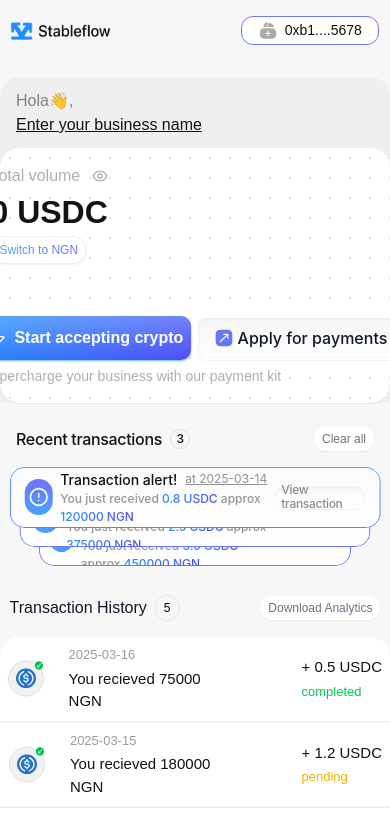
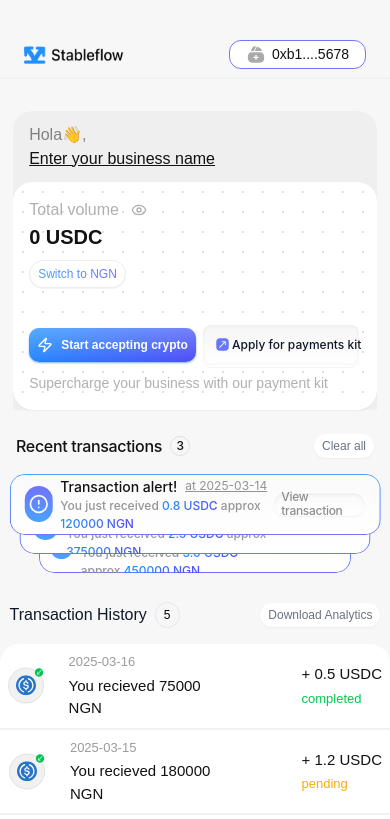
Before and after one commit to stableflowng-ship-it/Stableflow-frontend, a Next.js app: page /dashboard in a window 390 px wide. Shown: the top 819 px of the page. Built offline with nearby package versions, Linux system fonts and the light colour scheme; a web font is replaced by a local one.

Commit message:
major changes

```diff
--- a/src/app/dashboard/page.tsx
+++ b/src/app/dashboard/page.tsx
@@ -70,7 +70,7 @@
       }
   return (
     <div className='w-screen grid items-center overflow-hidden lg:gap-[2rem] gap-[2rem] justify-center bg-[#f7f7f7] h-full'>
-      <div className="flex justify-between w-screen lg:w-[100%] lg:mt-[4rem] mt-[1rem] px-[0.7rem] lg:px-0 items-center">
+      <div className="flex justify-between w-screen lg:w-[100%] lg:mt-[4rem] mt-[2.5rem] px-[1.5rem] lg:border-b-0 border-b-[2px] pb-[0.5rem] lg:pb-0 border-[#F1F1F1] lg:px-0 items-center">
         <Image
           src={logo}
           alt="logo"
@@ -83,8 +83,8 @@
           />
         </div>
       </div>
-      <div className="flex flex-col  overflow-hidden items-start justify-center gap-[24px] h-full bg-[#f7f7f7] ">
-        <div className='flex flex-col w-screen lg:w-full border-[#EFEFEF] rounded-t-[20px] bg-[#EFEFEF]'>
+      <div className="flex flex-col  overflow-hidden lg:items-start items-center  justify-center gap-[24px] h-full bg-[#f7f7f7] ">
+        <div className='flex flex-col items-center justify-center m-auto lg:w-full border-[#EFEFEF] rounded-t-[20px] bg-[#EFEFEF]'>
         <Dialog.Root open={open} onOpenChange={closee}>
           <div className='flex items-center justify-between w-full py-[0.7rem] px-[1rem] bg-transparent'>
               <div className='grid decoration-0 cursor-pointer' onClick={openModal}>
--- /dev/null
+++ b/src/app/head.tsx
@@ -0,0 +1,10 @@
+// app/head.tsx
+export default function Head() {
+    return (
+      <>
+        <title>Create Next App</title>
+        <meta name="description" content="Generated by create next app" />
+        <meta name="viewport" content="width=device-width, initial-scale=1" />
+      </>
+    );
+  }
--- a/src/app/layout.tsx
+++ b/src/app/layout.tsx
@@ -2,6 +2,7 @@
 import type { Metadata } from "next";
 import { Geist, Geist_Mono } from "next/font/google";
 import "./globals.css";
+
 import Providers from "./providers";
 const geistSans = Geist({
   variable: "--font-geist-sans",
--- a/src/components/secondary-button.tsx
+++ b/src/components/secondary-button.tsx
@@ -14,7 +14,7 @@
 
     return (
       <div
-        className="flex flex-col items-start p-0.5  w-56 h-11 bg-white shadow-sm rounded-xl transition-all duration-200"
+        className="flex flex-col items-start p-0.5  w-40 lg:w-56 h-11 bg-white shadow-sm rounded-xl transition-all duration-200"
         style={{
           boxShadow: '0px 1px 1px rgba(0, 0, 0, 0.05)',
         }}
--- a/src/components/transaction-history-container.tsx
+++ b/src/components/transaction-history-container.tsx
@@ -117,12 +117,12 @@
                 /</Dialog.Overlay>
                 <Dialog.Content >
                   <motion.div
-                  className="z-30 fixed  top-3/5 lg:top-3/6 mt-[2rem] left-1/2 flex flex-col gap-[2rem] transform -translate-x-1/2 -translate-y-1/2 bg-white p-6 rounded-2xl shadow-lg w-[95%] lg:w-120"
+                  className="z-30 fixed  top-1/2 lg:top-3/6 mt-[1rem] left-1/2 flex flex-col gap-[1rem] lg:gap-[2rem] transform -translate-x-1/2 -translate-y-1/2 bg-white p-6 rounded-2xl shadow-lg "
                   style={{ backgroundImage: "url('/image3.svg')", backgroundPosition: "center" }}
                   initial={{ y: "100%", opacity: 0 }}
                 animate={{ y: 0, opacity: 1 }}
                 exit={{ y: "100%", opacity: 0 }}
-                transition={{ type: "spring", duration :0.2,stiffness: 400,bounce:0.25,mass:0.5, }}>
+                transition={{ type: "tween", duration :0.2 }}>
                   <Dialog.Title className="text-xl font-bold flex items-center justify-center">
                   <Image
                   src={logo}
--- a/src/components/volume-widget.tsx
+++ b/src/components/volume-widget.tsx
@@ -21,12 +21,12 @@
 
 
   return (
-    <div className="relative lg:w-[573px]  bg-[#FFFFFF]  rounded-[20px] grid lg:items-start lg:justify-normal md:items-start md:justify-normal items-center justify-center w-screen pl-0 shadow-[0_1px_1px_rgba(0,0,0,0.05)]">
+    <div className="relative lg:w-[573px] m-auto  bg-[#FFFFFF]  rounded-[20px] grid lg:items-start lg:justify-normal md:items-start md:justify-normal items-center justify-center w-fit pl-0 shadow-[0_1px_1px_rgba(0,0,0,0.05)]">
       <div className="absolute inset-0 dotted-background"></div>
-      <div className="relative z-10 px-[24px] py-[16px] lg:pl-[1rem] pl-[2.3rem] ">
+      <div className="relative  z-10 px-[1rem] py-[16px] lg:pl-[1rem]  ">
         {/* Total volume section with eye icon */}
         <div className="flex items-center">
-          <span className="text-[#B0B0B0] text-[16px] font-medium pl-[0.5rem] lg:pl-0">Total volume</span>
+          <span className="text-[#B0B0B0] text-[16px] font-medium  lg:pl-0">Total volume</span>
           <button onClick={() => setIsHidden(!isHidden)} className="ml-2 p-1 rounded-full cursor-pointer hover:bg-gray-100">
             {isHidden ? (
               <EyeOff size={16} className="text-[#B0B0B0]" />
@@ -37,8 +37,8 @@
         </div>
 
         {/* Volume value and Switch to NGN in column layout */}
-        <div className="flex flex-col pl-[0.5rem] lg:pl-0">
-          <span className="text-[32px] text-[#121212] font-bold">
+        <div className="flex flex-col gap-[0.5rem]  lg:pl-0">
+          <span className="lg:text-[32px] text-[20px] text-[#121212] font-bold">
             {isHidden ? "⊛⊛⊛⊛⊛⊛" : (
               isMounted ? (
                 <NumberFlow
@@ -67,24 +67,24 @@
         </div>
 
         {/* Buttons with 52px spacing from top */}
-        <div className="mt-[52px] flex gap-[5px] lg:gap-[12px]">
-          <PrimaryButton className="cursor-pointer" shortcut="" onClick={openDialog}>
-            <div className="flex items-center">
+        <div className="lg:mt-[45px] mt-[35px]  flex gap-[5px]  items-center  lg:justify-items-start lg:items-start  lg:gap-[12px] ">
+          <PrimaryButton className="cursor-pointer flex  lg:m-0 items-center justify-center m-auto" shortcut="" onClick={openDialog}>
+            <div className="flex items-center w-fit">
               <Zap className="mr-2 h-4 w-4" />
-              <span>Start accepting crypto</span>
+              <span className="text-[12px] lg:text-[16px] ">Start accepting crypto</span>
             </div>
           </PrimaryButton>
 
-          <SecondaryButton className="cursor-pointer min-w-max">
-            <div className="flex flex-row items-center whitespace-nowrap gap-[0.2rem]">
+          <SecondaryButton className="cursor-pointer w-full">
+            <div className="flex flex-row items-center whitespace-nowrap gap-[0.1rem] ">
               <Image
                 src={share}
-                width={20}
-                height={20}
+                width={15}
+                height={15}
                 alt="share"
-                className="w-[20px] h-[20px]"
+                className="w-[15px] h-[15px]"
               />
-              <span>Apply for payments kit</span>
+              <span className="text-[12px] lg:text-[16px] ">Apply for payments kit</span>
             </div>
           </SecondaryButton>
         </div>
--- /dev/null
+++ b/tailwind.config.js
@@ -0,0 +1,17 @@
+// tailwind.config.js
+module.exports = {
+    content: [
+      './app/**/*.{js,ts,jsx,tsx}',       // if using the app directory
+      './pages/**/*.{js,ts,jsx,tsx}',     // for pages
+      './components/**/*.{js,ts,jsx,tsx}' // for components
+    ],
+    safelist: [
+      'text-green-500', 'bg-green-100',
+      'text-yellow-500', 'bg-yellow-100',
+      'text-red-500', 'bg-red-100'
+    ],
+    theme: {
+      extend: {},
+    },
+    plugins: [],
+  }
```
Also changed, not shown: src/app/dashboard/modals.tsx (+12 -11 lines).
